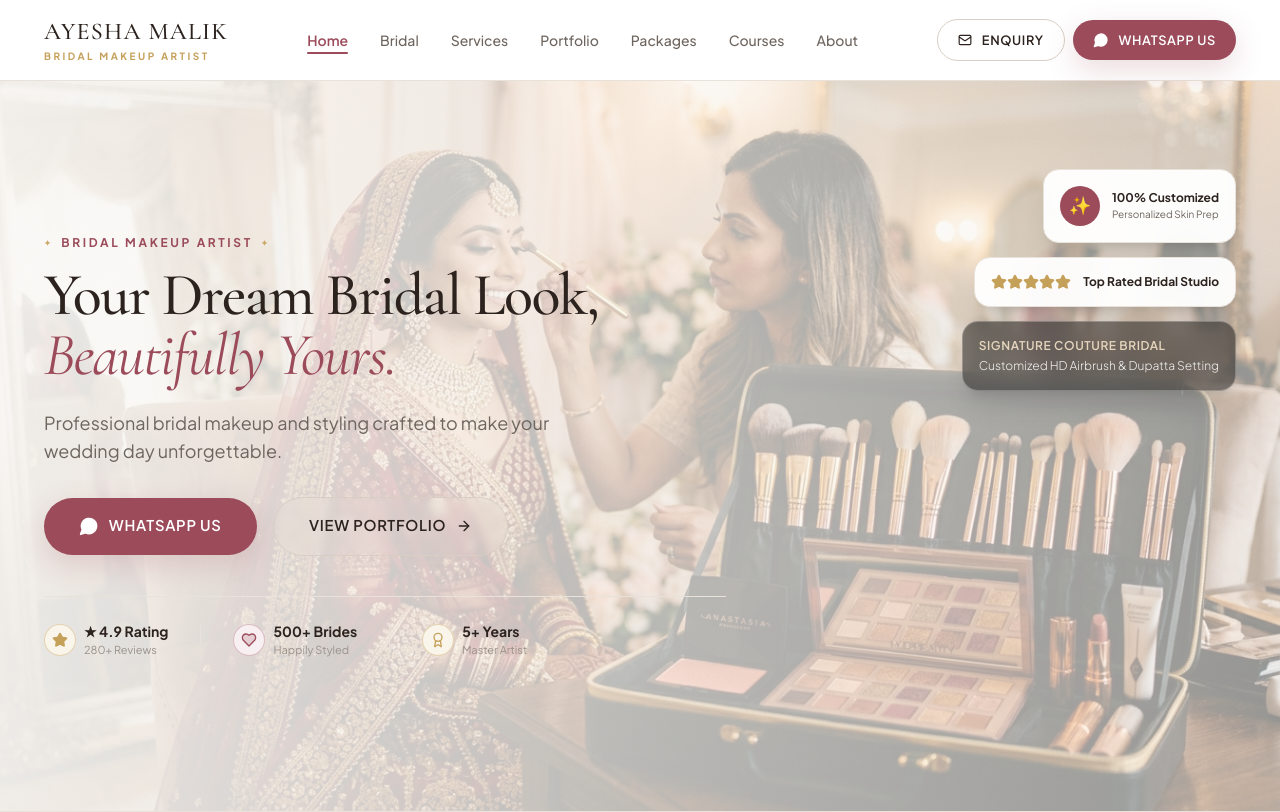
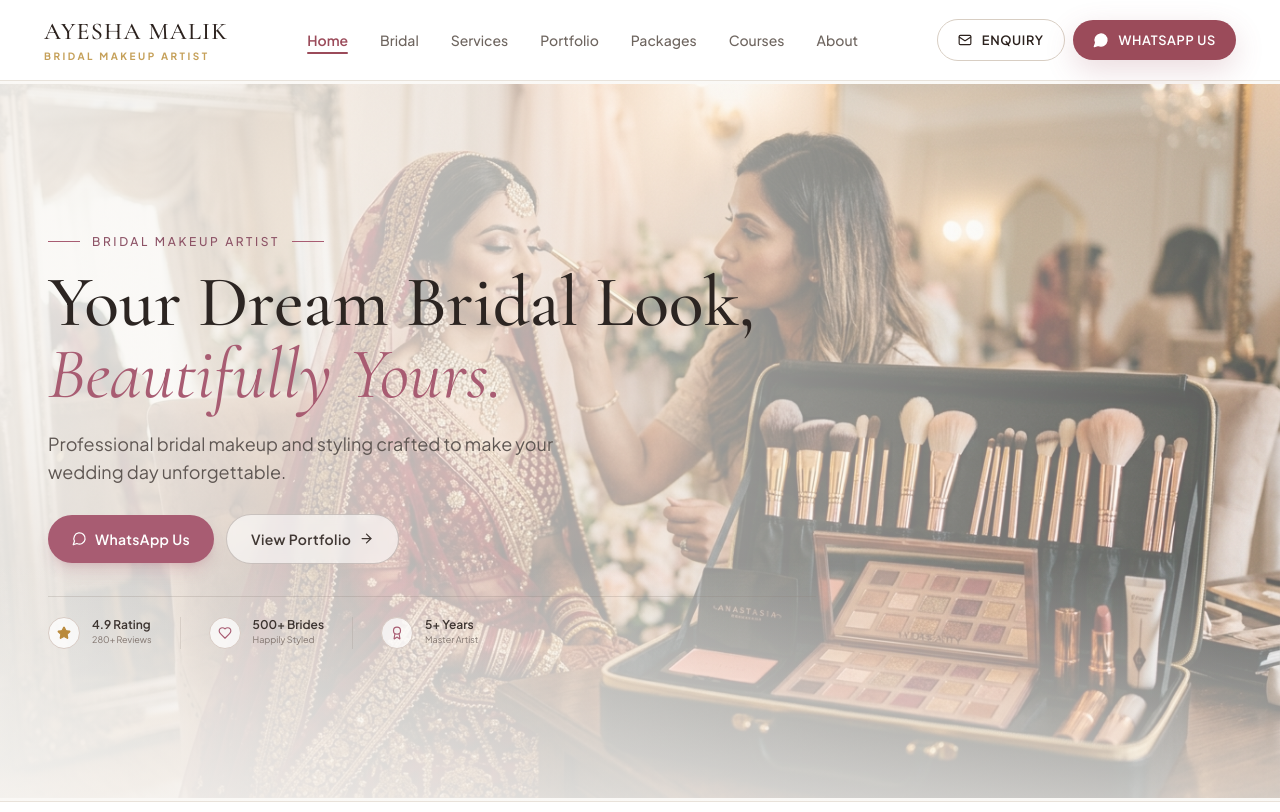
Before and after one commit to syedsarin/Makeup-Artist-Studio, a React (Vite) app: page / in a window 1280 px wide. Shown: the top 812 px of the page. Built offline with nearby package versions, Linux system fonts and the light colour scheme.

Commit message:
feat(hero): preserve 16:9 hero image ratio and overlay content structure

```diff
--- a/src/components/Hero.jsx
+++ b/src/components/Hero.jsx
@@ -1,6 +1,13 @@
 import React from 'react';
 import { motion } from 'framer-motion';
-import { MessageCircle, ArrowRight, Star, Heart, Award } from 'lucide-react';
+import {
+  MessageCircle,
+  ArrowRight,
+  Star,
+  Heart,
+  Award,
+} from 'lucide-react';
+
 import { ARTIST_INFO } from '../data/bridalData';
 import { openWhatsApp } from '../App';
 import heroBrideImg from '../assets/hero-bride-makeup.jpg';
@@ -29,409 +36,457 @@ export default function Hero() {
   return (
     <section
       id="hero"
-      className="relative overflow-hidden bg-[#FAF8F5]"
+      className="relative w-full overflow-hidden bg-[#FAF8F5]"
     >
       {/* =========================================================
-          MOBILE IMAGE
-          Separate image block so the 16:9 image is not cropped
-          by the tall mobile hero section.
-      ========================================================= */}
-      <div className="relative block w-full aspect-[16/9] overflow-hidden lg:hidden">
+          HERO IMAGE
+          Keep original 16:9 ratio.
+          This prevents Chrome Android Desktop Site from creating
+          an extremely tall image container.
+      ========================================================== */}
+
+      <div className="relative w-full aspect-[16/9] overflow-hidden">
         <img
           src={heroBrideImg}
           alt="Bride with professional bridal makeup kit"
-          className="absolute inset-0 w-full h-full object-cover object-center"
+          className="absolute inset-0 w-full h-full object-contain object-center"
         />
 
-        {/* Soft mobile image overlay */}
-        <div className="absolute inset-0 bg-gradient-to-b from-transparent via-transparent to-[#FAF8F5]" />
+        {/* Soft overlay */}
+        <div className="absolute inset-0 bg-[#FAF8F5]/35" />
 
-        {/* Subtle image tint */}
-        <div className="absolute inset-0 bg-[#FAF8F5]/10" />
-      </div>
-
-      {/* =========================================================
-          DESKTOP BACKGROUND IMAGE
-          Hidden on mobile, full hero background on desktop.
-      ========================================================= */}
-      <div className="hidden lg:block absolute inset-0 w-full h-full overflow-hidden pointer-events-none">
-        <img
-          src={heroBrideImg}
-          alt="Bride with professional bridal makeup kit"
-          className="w-full h-full object-cover object-[right_25%] opacity-40"
+        {/* Left readability overlay */}
+        <div
+          className="
+            absolute
+            inset-0
+            bg-gradient-to-r
+            from-[#FAF8F5]/85
+            via-[#FAF8F5]/45
+            to-transparent
+          "
         />
 
-        {/* Desktop left-side readability overlay */}
-        <div className="absolute inset-0 bg-gradient-to-r from-[#FAF8F5]/85 via-[#FAF8F5]/35 to-transparent" />
-      </div>
-
-      {/* =========================================================
-          CONTENT
-      ========================================================= */}
-      <div className="relative z-10">
-        <div className="container">
+        {/* Bottom fade */}
         <div
           className="
-              grid
-              grid-cols-1
-              lg:grid-cols-12
-              gap-8
-              lg:min-h-[calc(100vh-70px)]
-              items-center
-              py-8
-              sm:py-12
-              md:py-16
-              lg:py-20
+            absolute
+            inset-x-0
+            bottom-0
+            h-1/3
+            bg-gradient-to-t
+            from-[#FAF8F5]/65
+            to-transparent
+          "
+        />
+
+        {/* =====================================================
+            HERO CONTENT OVER IMAGE
+        ====================================================== */}
+
+        <div className="absolute inset-0 z-10 flex items-center">
+          <div className="mx-auto w-full max-w-7xl px-5 sm:px-8 lg:px-12">
+            <div className="max-w-3xl">
+
+              {/* Eyebrow */}
+              <motion.div
+                initial={{ opacity: 0, y: 15 }}
+                animate={{ opacity: 1, y: 0 }}
+                transition={{ duration: 0.6 }}
+                className="mb-3 sm:mb-4"
+              >
+                <div className="flex items-center gap-3">
+                  <span className="h-px w-8 bg-[#A85C72]" />
+
+                  <span
+                    className="
+                      text-[9px]
+                      font-medium
+                      uppercase
+                      tracking-[0.22em]
+                      text-[#8D5366]
+                      sm:text-xs
                     "
                   >
+                    {ARTIST_INFO.title}
+                  </span>
 
-            {/* =====================================================
-                TEXT CONTENT
-            ===================================================== */}
-            <motion.div
-              className="lg:col-span-7 flex flex-col text-left"
-              initial={{ opacity: 0, y: 24 }}
-              animate={{ opacity: 1, y: 0 }}
-              transition={{
-                duration: 0.8,
-                ease: [0.16, 1, 0.3, 1],
-              }}
-            >
-              {/* Eyebrow */}
-              <div className="eyebrow self-start">
-                <span>{ARTIST_INFO.title}</span>
+                  <span className="h-px w-8 bg-[#A85C72]" />
                 </div>
+              </motion.div>
 
               {/* Heading */}
-              <h1
+              <motion.h1
+                initial={{ opacity: 0, y: 25 }}
+                animate={{ opacity: 1, y: 0 }}
+                transition={{ duration: 0.8, delay: 0.1 }}
                 className="
-                  text-4xl
+                  font-['Cormorant_Garamond']
+                  text-3xl
+                  font-medium
+                  leading-[0.95]
+                  text-[#2C2522]
                   sm:text-5xl
-                  lg:text-6xl
-                  font-serif
-                  text-[#2C221E]
-                  font-medium
-                  leading-[1.12]
-                  mb-6
-                  tracking-tight
+                  md:text-6xl
+                  lg:text-7xl
                 "
               >
-                Your Dream Bridal Look, <br />
+                Your Dream Bridal Look,
+                <br />
 
-                <span className="italic text-[#9B4B5A] font-normal">
+                <span className="font-normal italic text-[#A85C72]">
                   Beautifully Yours.
                 </span>
-              </h1>
+              </motion.h1>
 
-              {/* Description */}
-              <p
+              {/* Subtitle */}
+              <motion.p
+                initial={{ opacity: 0, y: 20 }}
+                animate={{ opacity: 1, y: 0 }}
+                transition={{ duration: 0.7, delay: 0.25 }}
                 className="
-                  text-base
-                  sm:text-lg
-                  text-[#6E655F]
-                  mb-8
+                  mt-3
                   max-w-xl
-                  font-normal
+                  text-xs
                   leading-relaxed
+                  text-[#5F5753]
+                  sm:mt-5
+                  sm:text-base
+                  md:text-lg
                 "
               >
                 {ARTIST_INFO.subtitle}
-              </p>
+              </motion.p>
 
-              {/* =================================================
-                  CTA BUTTONS
-              ================================================= */}
+              {/* Buttons */}
+              <motion.div
+                initial={{ opacity: 0, y: 20 }}
+                animate={{ opacity: 1, y: 0 }}
+                transition={{ duration: 0.7, delay: 0.4 }}
+                className="mt-4 flex flex-wrap items-center gap-2 sm:mt-7 sm:gap-3"
+              >
+                {/* WhatsApp */}
+                <button
+                  type="button"
+                  onClick={openWhatsApp}
+                  className="
+                    inline-flex
+                    items-center
+                    justify-center
+                    gap-2
+                    rounded-full
+                    bg-[#A85C72]
+                    px-4
+                    py-2.5
+                    text-[10px]
+                    font-semibold
+                    tracking-wide
+                    text-white
+                    shadow-lg
+                    shadow-[#A85C72]/20
+                    transition-all
+                    duration-300
+                    hover:-translate-y-0.5
+                    hover:bg-[#934C62]
+                    sm:px-6
+                    sm:py-3.5
+                    sm:text-sm
+                  "
+                >
+                  <MessageCircle size={15} />
+                  WhatsApp Us
+                </button>
+
+                {/* Portfolio */}
+                <button
+                  type="button"
+                  onClick={handlePortfolioClick}
+                  className="
+                    group
+                    inline-flex
+                    items-center
+                    justify-center
+                    gap-2
+                    rounded-full
+                    border
+                    border-[#8D817A]/40
+                    bg-white/60
+                    px-4
+                    py-2.5
+                    text-[10px]
+                    font-semibold
+                    tracking-wide
+                    text-[#403733]
+                    backdrop-blur-sm
+                    transition-all
+                    duration-300
+                    hover:-translate-y-0.5
+                    hover:bg-white/85
+                    sm:px-6
+                    sm:py-3.5
+                    sm:text-sm
+                  "
+                >
+                  View Portfolio
+
+                  <ArrowRight
+                    size={15}
+                    className="transition-transform duration-300 group-hover:translate-x-1"
+                  />
+                </button>
+              </motion.div>
+
+              {/* Trust stats */}
+              <motion.div
+                initial={{ opacity: 0, y: 20 }}
+                animate={{ opacity: 1, y: 0 }}
+                transition={{ duration: 0.7, delay: 0.55 }}
+                className="mt-4 border-t border-[#8D817A]/25 pt-3 sm:mt-8 sm:pt-5"
+              >
+                <div className="flex flex-wrap items-center gap-y-3">
+
+                  {/* Rating */}
+                  <div className="flex items-center gap-2 pr-4 sm:gap-3 sm:pr-7">
                     <div
                       className="
                         flex
-                  flex-wrap
+                        h-7
+                        w-7
                         items-center
-                  gap-3
-                  sm:gap-4
-                  mb-8
-                  sm:mb-10
+                        justify-center
+                        rounded-full
+                        border
+                        border-[#D8CBC4]
+                        bg-white/75
+                        sm:h-8
+                        sm:w-8
                       "
                     >
-                <button
-                  onClick={() => openWhatsApp()}
-                  className="btn btn-primary btn-lg shadow-rose"
-                >
-                  <MessageCircle className="w-5 h-5 fill-white" />
-
-                  <span>WhatsApp Us</span>
-                </button>
-
-                <a
-                  href="#portfolio"
-                  onClick={handlePortfolioClick}
-                  className="
-                    btn
-                    btn-secondary
-                    btn-lg
-                    group
-                    bg-white/70
-                    backdrop-blur-sm
-                  "
-                >
-                  <span>View Portfolio</span>
-
-                  <ArrowRight
-                    className="
-                      w-4
-                      h-4
-                      transition-transform
-                      group-hover:translate-x-1
-                    "
+                      <Star
+                        size={14}
+                        className="fill-[#B98A3C] text-[#B98A3C]"
                       />
-                </a>
-              </div>
-
-              {/* =================================================
-                  TRUST BADGES
-              ================================================= */}
-              <div
-                className="
-                  pt-6
-                  border-t
-                  border-[#E8E2DA]
-                  flex
-                  flex-wrap
-                  items-center
-                  gap-6
-                  sm:gap-8
-                "
-              >
-                {/* Rating */}
-                <div className="flex items-center gap-2">
-                  <div
-                    className="
-                      w-8
-                      h-8
-                      rounded-full
-                      bg-[#FAF5EB]
-                      border
-                      border-[#C5A059]/40
-                      flex
-                      items-center
-                      justify-center
-                      text-[#C5A059]
-                      shadow-xs
-                    "
-                  >
-                    <Star className="w-4 h-4 fill-[#C5A059]" />
                     </div>
 
                     <div>
-                    <div className="text-sm font-bold text-[#2C221E]">
-                      ★ 4.9 Rating
+                      <div className="text-[10px] font-semibold text-[#3C3430] sm:text-xs">
+                        4.9 Rating
                       </div>
 
-                    <div className="text-[11px] text-[#9A918A]">
+                      <div className="text-[8px] text-[#81756F] sm:text-[9px]">
                         280+ Reviews
                       </div>
                     </div>
                   </div>
 
-                <div className="h-8 w-[1px] bg-[#E8E2DA] hidden sm:block" />
-
                   {/* Brides */}
-                <div className="flex items-center gap-2">
                   <div
                     className="
-                      w-8
-                      h-8
-                      rounded-full
-                      bg-[#F7EFF1]
-                      border
-                      border-[#9B4B5A]/30
                       flex
                       items-center
-                      justify-center
-                      text-[#9B4B5A]
-                      shadow-xs
+                      gap-2
+                      border-l
+                      border-[#8D817A]/20
+                      px-4
+                      sm:gap-3
+                      sm:px-7
                     "
                   >
-                    <Heart className="w-4 h-4 fill-[#9B4B5A]/20" />
+                    <div
+                      className="
+                        flex
+                        h-7
+                        w-7
+                        items-center
+                        justify-center
+                        rounded-full
+                        border
+                        border-[#D8CBC4]
+                        bg-white/75
+                        sm:h-8
+                        sm:w-8
+                      "
+                    >
+                      <Heart
+                        size={14}
+                        className="text-[#A85C72]"
+                      />
                     </div>
 
                     <div>
-                    <div className="text-sm font-bold text-[#2C221E]">
+                      <div className="text-[10px] font-semibold text-[#3C3430] sm:text-xs">
                         500+ Brides
                       </div>
 
-                    <div className="text-[11px] text-[#9A918A]">
+                      <div className="text-[8px] text-[#81756F] sm:text-[9px]">
                         Happily Styled
                       </div>
                     </div>
                   </div>
 
-                <div className="h-8 w-[1px] bg-[#E8E2DA] hidden sm:block" />
-
                   {/* Experience */}
-                <div className="flex items-center gap-2">
                   <div
                     className="
-                      w-8
-                      h-8
-                      rounded-full
-                      bg-[#FAF5EB]
-                      border
-                      border-[#C5A059]/40
                       flex
                       items-center
-                      justify-center
-                      text-[#C5A059]
-                      shadow-xs
+                      gap-2
+                      border-l
+                      border-[#8D817A]/20
+                      pl-4
+                      sm:gap-3
+                      sm:pl-7
                     "
                   >
-                    <Award className="w-4 h-4" />
+                    <div
+                      className="
+                        flex
+                        h-7
+                        w-7
+                        items-center
+                        justify-center
+                        rounded-full
+                        border
+                        border-[#D8CBC4]
+                        bg-white/75
+                        sm:h-8
+                        sm:w-8
+                      "
+                    >
+                      <Award
+                        size={14}
+                        className="text-[#A85C72]"
+                      />
                     </div>
 
                     <div>
-                    <div className="text-sm font-bold text-[#2C221E]">
+                      <div className="text-[10px] font-semibold text-[#3C3430] sm:text-xs">
                         5+ Years
                       </div>
 
-                    <div className="text-[11px] text-[#9A918A]">
+                      <div className="text-[8px] text-[#81756F] sm:text-[9px]">
                         Master Artist
                       </div>
+                    </div>
+                  </div>
+
+                </div>
+              </motion.div>
+            </div>
+          </div>
+        </div>
+
+        {/* =====================================================
+            FLOATING BADGES
+            Only real large desktop.
+        ====================================================== */}
+
+        {/* Top Right */}
+        <motion.div
+          initial={{ opacity: 0, x: 30 }}
+          animate={{ opacity: 1, x: 0 }}
+          transition={{ duration: 0.8, delay: 0.8 }}
+          className="absolute right-8 top-[15%] z-20 hidden 2xl:block"
+        >
+          <div
+            className="
+              rounded-2xl
+              border
+              border-white/60
+              bg-white/65
+              px-5
+              py-4
+              shadow-xl
+              backdrop-blur-md
+            "
+          >
+            <div className="text-[9px] uppercase tracking-[0.18em] text-[#8D5366]">
+              100% Customized
+            </div>
+
+            <div className="mt-1 text-sm font-medium text-[#3C3430]">
+              Personalized Skin Prep
+            </div>
+          </div>
+        </motion.div>
+
+        {/* Middle Right */}
+        <motion.div
+          initial={{ opacity: 0, x: 30 }}
+          animate={{ opacity: 1, x: 0 }}
+          transition={{ duration: 0.8, delay: 1 }}
+          className="absolute right-8 top-[47%] z-20 hidden 2xl:block"
+        >
+          <div
+            className="
+              flex
+              items-center
+              gap-3
+              rounded-full
+              border
+              border-white/60
+              bg-white/65
+              px-5
+              py-3
+              shadow-xl
+              backdrop-blur-md
+            "
+          >
+            <div
+              className="
+                flex
+                h-8
+                w-8
+                items-center
+                justify-center
+                rounded-full
+                bg-[#A85C72]
+                text-white
+              "
+            >
+              <Star size={14} fill="currentColor" />
+            </div>
+
+            <div>
+              <div className="text-[9px] uppercase tracking-[0.15em] text-[#8D5366]">
+                Top Rated
+              </div>
+
+              <div className="text-sm font-medium text-[#3C3430]">
+                Bridal Studio
               </div>
             </div>
           </div>
         </motion.div>
 
-            {/* =====================================================
-                DESKTOP FLOATING BADGES
-            ===================================================== */}
+        {/* Bottom Right */}
         <motion.div
-              className="
-                lg:col-span-5
-                hidden
-                lg:flex
-                flex-col
-                gap-3.5
-                items-end
-                justify-start
-                self-start
-                pt-2
-              "
-              initial={{ opacity: 0, scale: 0.95 }}
-              animate={{ opacity: 1, scale: 1 }}
-              transition={{
-                duration: 0.9,
-                delay: 0.2,
-                ease: [0.16, 1, 0.3, 1],
-              }}
-            >
-              {/* Customized Badge */}
-              <div
-                className="
-                  bg-white/95
-                  backdrop-blur-md
-                  border
-                  border-[#E8E2DA]
-                  p-4
-                  rounded-2xl
-                  shadow-xl
-                  flex
-                  items-center
-                  gap-3
-                "
+          initial={{ opacity: 0, y: 20 }}
+          animate={{ opacity: 1, y: 0 }}
+          transition={{ duration: 0.8, delay: 1.1 }}
+          className="absolute bottom-[10%] right-8 z-20 hidden 2xl:block"
         >
           <div
             className="
-                    w-10
-                    h-10
-                    rounded-full
-                    bg-[#9B4B5A]
-                    text-white
-                    flex
-                    items-center
-                    justify-center
-                    text-lg
-                    font-serif
-                    shadow-xs
+              max-w-[260px]
+              rounded-2xl
+              border
+              border-white/60
+              bg-white/65
+              px-5
+              py-4
+              shadow-xl
+              backdrop-blur-md
             "
           >
-                  ✨
-                </div>
-
-                <div className="text-left">
-                  <div className="text-xs font-bold text-[#2C221E]">
-                    100% Customized
-                  </div>
-
-                  <div className="text-[10px] text-[#6E655F]">
-                    Personalized Skin Prep
-                  </div>
-                </div>
-              </div>
-
-              {/* Rating Badge */}
-              <div
-                className="
-                  bg-white/95
-                  backdrop-blur-md
-                  border
-                  border-[#E8E2DA]
-                  p-4
-                  rounded-2xl
-                  shadow-xl
-                  flex
-                  items-center
-                  gap-3
-                "
-              >
-                <div className="flex text-[#C5A059]">
-                  {[...Array(5)].map((_, i) => (
-                    <Star
-                      key={i}
-                      className="w-4 h-4 fill-current"
-                    />
-                  ))}
-                </div>
-
-                <span className="text-xs font-bold text-[#2C221E]">
-                  Top Rated Bridal Studio
-                </span>
-              </div>
-
-              {/* Signature Badge */}
-              <div
-                className="
-                  bg-black/45
-                  backdrop-blur-md
-                  text-white
-                  border
-                  border-white/25
-                  p-4
-                  rounded-2xl
-                  shadow-xl
-                  text-left
-                  max-w-xs
-                "
-              >
-                <div
-                  className="
-                    text-xs
-                    font-semibold
-                    uppercase
-                    tracking-wider
-                    text-[#E5D5BC]
-                    mb-1
-                  "
-                >
+            <div className="text-[9px] uppercase tracking-[0.15em] text-[#8D5366]">
               Signature Couture Bridal
             </div>
 
-                <p className="text-xs text-white/90 font-light">
+            <div className="mt-1 text-sm font-medium leading-relaxed text-[#3C3430]">
               Customized HD Airbrush & Dupatta Setting
-                </p>
+            </div>
           </div>
         </motion.div>
-
-          </div>
-        </div>
       </div>
     </section>
   );
```
Lines whose indentation alone changed are shown as unchanged.
